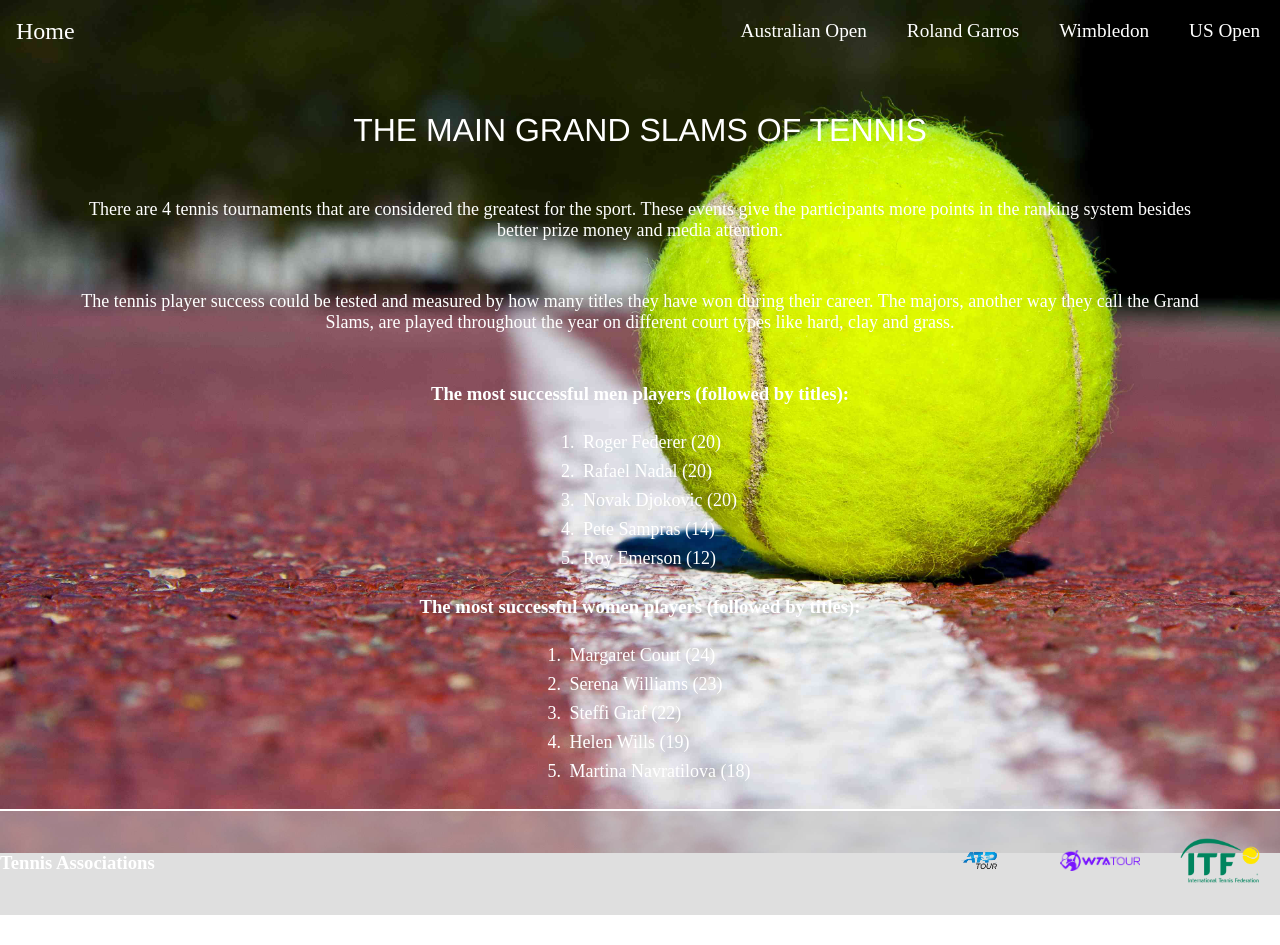
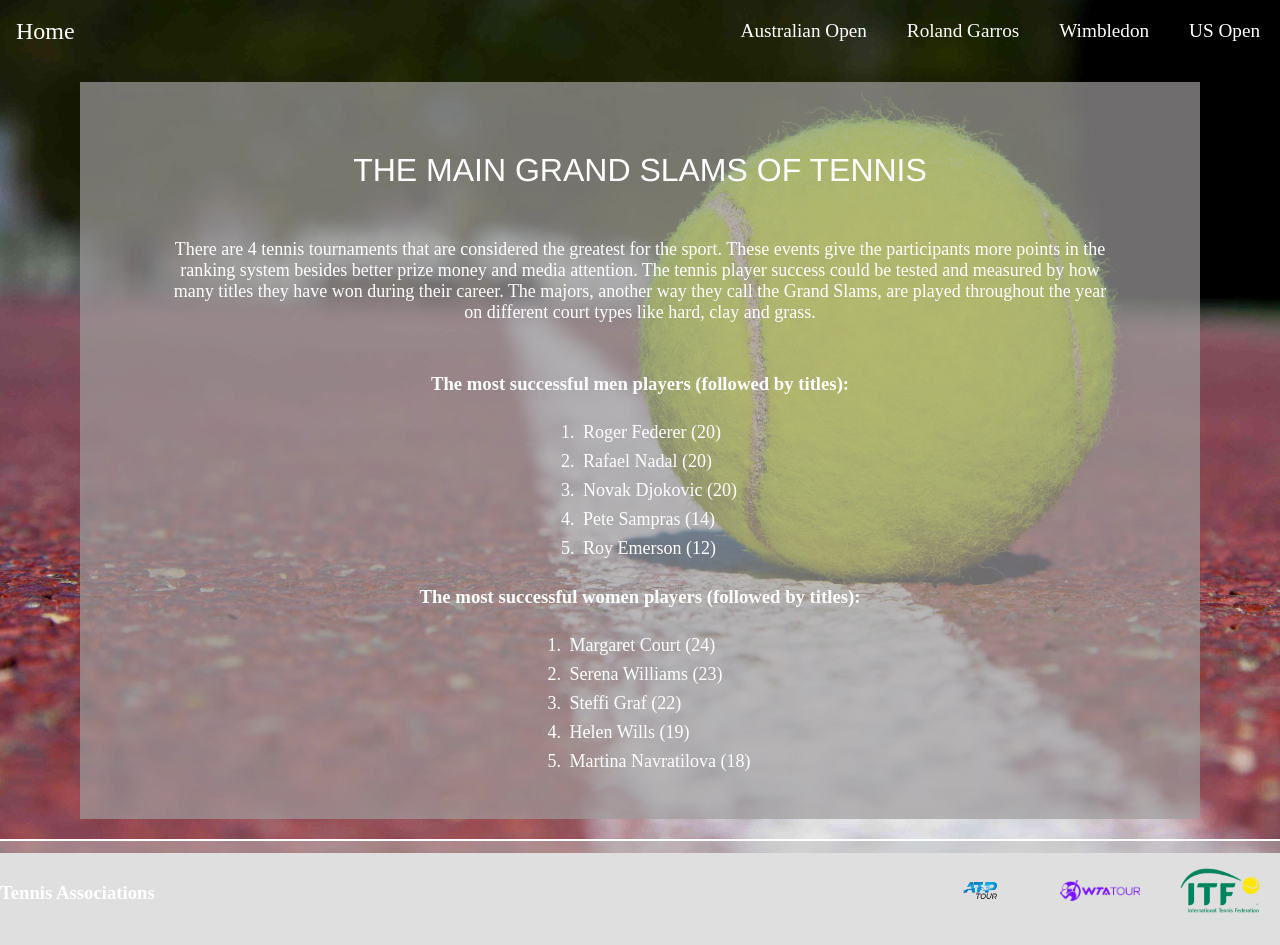
Before and after one commit to hseiji/tennispage-v2, a React (Create React App) app: page / in a window 1280 px wide. Before the commit the page ends 915 px from the top, so only its background shows below. Built offline with nearby package versions, Linux system fonts and the light colour scheme.

Commit message:
made some css adjustments

```diff
--- a/src/AOpage.jsx
+++ b/src/pages/AOpage.jsx
@@ -1,10 +1,10 @@
 import React from 'react'
-import PageTitle from './PageTitle';
-import './styles/Pages.css';
+import PageTitle from '../PageTitle';
+import '../styles/Pages.css';
 
 export default function AOpage() {
     return (
-        <div>
+        <div className="main-container">
             <PageTitle title="Australian Open"/>
             <p className="content-section">
                 Australian Open is the first Grand Slam of the year staring in January. It is played in Melbourne, Australia on the Hard court.
--- a/src/Homepage.jsx
+++ b/src/pages/Homepage.jsx
@@ -1,15 +1,13 @@
 import React from 'react'
-import PageTitle from './PageTitle';
-import './styles/Pages.css';
+import PageTitle from '../PageTitle';
+import '../styles/Pages.css';
 
 export default function Home() {
     return (
-        <div>
+        <div className="main-container">
             <PageTitle title="The Main Grand Slams of Tennis"/>
             <p className="content-section">
                 There are 4 tennis tournaments that are considered the greatest for the sport. These events give the participants more points in the ranking system besides better prize money and media attention.
-            </p>
-            <p className="content-section">
                 The tennis player success could be tested and measured by how many titles they have won  during their career. The majors, another way they call the Grand Slams, are played throughout the year on different court types like hard, clay and grass.
             </p>
             <h3>The most successful men players (followed by titles):</h3>
--- a/src/RGpage.jsx
+++ b/src/pages/RGpage.jsx
@@ -1,10 +1,10 @@
 import React from 'react'
-import PageTitle from './PageTitle';
-import './styles/Pages.css';
+import PageTitle from '../PageTitle';
+import '../styles/Pages.css';
 
 export default function AOpage() {
     return (
-        <div>
+        <div className="main-container">
             <PageTitle title="Roland Garros"/>
             <p className="content-section">
                 Roland Garros or French Open starts from late May and it is played in Paris, France on red Clay courts.
--- a/src/UOpage.jsx
+++ b/src/pages/UOpage.jsx
@@ -1,10 +1,10 @@
 import React from 'react'
-import PageTitle from './PageTitle';
-import './styles/Pages.css';
+import PageTitle from '../PageTitle';
+import '../styles/Pages.css';
 
 export default function UOpage() {
     return (
-        <div>
+        <div className="main-container">
             <PageTitle title="US Open"/>
             <p className="content-section">
                 US Open tipically starts in August to September and it is played in New York, United States on Hard courts.
--- a/src/WNpage.jsx
+++ b/src/pages/WNpage.jsx
@@ -1,10 +1,10 @@
 import React from 'react'
-import PageTitle from './PageTitle';
-import './styles/Pages.css';
+import PageTitle from '../PageTitle';
+import '../styles/Pages.css';
 
 export default function WNpage() {
     return (
-        <div>
+        <div className="main-container">
             <PageTitle title="Wimbledon"/>
             <p className="content-section">
                 Wimbledon starts in late June to early July and it is played in London, England on the traditional grass courts. It is the oldest tennis tournament and regarded as the most prestigious. Wimbledon tradition includes a strict dress code for competitors and strawberries and cream are consumed at the tournament.
--- a/src/styles/Pages.css
+++ b/src/styles/Pages.css
@@ -29,4 +29,10 @@ ol {
 
 li {
     padding: 4px;
+
 }
+.main-container {
+    margin: 20px 80px;
+    padding: 20px;
+    background-color: rgb(158, 156, 156, 0.7);
+}
```
Also changed, not shown: src/App.js (+5 -5 lines).
